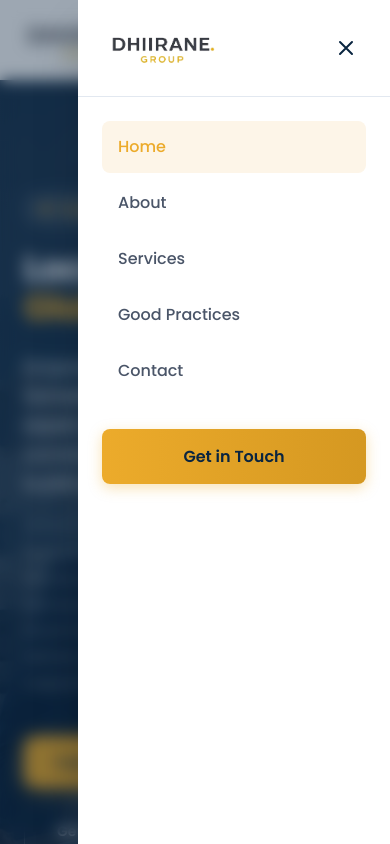
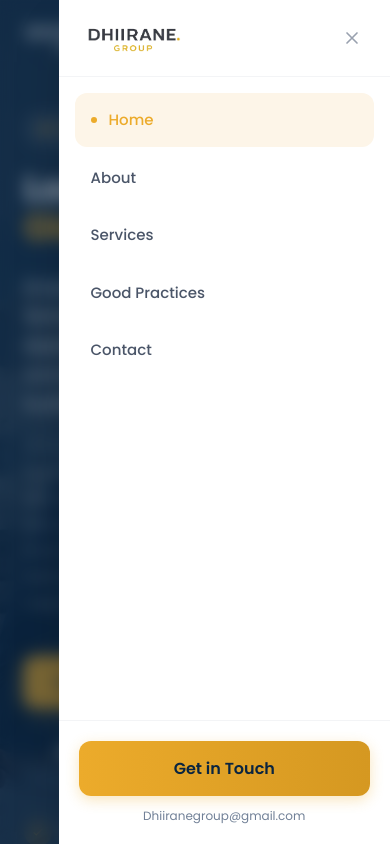
Before and after one commit to ScriptSavvy1/consultant-Website, a Next.js app: page / in a window 390 px wide. Both pictures are taken after a click on the button "Open menu". Shown: the top 844 px of the page. Built offline with nearby package versions, Linux system fonts and the light colour scheme.

Commit message:
feat: modern smart navbar — transparent on hero, frosted glass on scroll, pill nav links, refined mobile drawer

```diff
--- a/src/components/Navbar.tsx
+++ b/src/components/Navbar.tsx
@@ -18,9 +18,10 @@ export default function Navbar() {
     const [isOpen, setIsOpen] = useState(false);
     const [scrolled, setScrolled] = useState(false);
     const pathname = usePathname();
+    const isHomePage = pathname === "/";
 
     useEffect(() => {
-        const handleScroll = () => setScrolled(window.scrollY > 20);
+        const handleScroll = () => setScrolled(window.scrollY > 30);
         window.addEventListener("scroll", handleScroll);
         return () => window.removeEventListener("scroll", handleScroll);
     }, []);
@@ -30,135 +31,168 @@ export default function Navbar() {
         setIsOpen(false);
     }, [pathname]);
 
+    // Lock body scroll when mobile menu is open
+    useEffect(() => {
+        document.body.style.overflow = isOpen ? "hidden" : "";
+        return () => { document.body.style.overflow = ""; };
+    }, [isOpen]);
+
+    // Dynamic styles based on scroll + page
+    const navBg = scrolled
+        ? "bg-white/90 backdrop-blur-xl shadow-[0_1px_3px_rgba(0,0,0,0.08),0_8px_30px_rgba(0,0,0,0.04)]"
+        : isHomePage
+            ? "bg-transparent"
+            : "bg-white";
+
+    const linkColor = scrolled || !isHomePage
+        ? "text-text-body hover:text-secondary"
+        : "text-white/80 hover:text-white";
+
+    const activeLinkColor = scrolled || !isHomePage
+        ? "text-secondary"
+        : "text-white";
+
+    const logoFilter = scrolled || !isHomePage
+        ? ""
+        : "brightness-0 invert";
+
     return (
         <>
-            <nav
-                className={`fixed top-0 left-0 right-0 z-50 transition-all duration-300 ${scrolled
-                    ? "bg-white/95 backdrop-blur-md shadow-[0_2px_20px_rgba(0,0,0,0.06)]"
-                    : "bg-white"
-                    }`}
-            >
+            <nav className={`fixed top-0 left-0 right-0 z-50 transition-all duration-500 ${navBg}`}>
                 <div className="max-w-7xl mx-auto px-4 sm:px-6 lg:px-8">
-                    <div className="flex items-center justify-between h-20">
+                    <div className="flex items-center justify-between h-[72px]">
                         {/* Logo */}
-                        <Link href="/" className="flex items-center group py-2">
+                        <Link href="/" className="flex items-center group py-2 shrink-0">
                             <Image
                                 src={LogoImage}
-                                alt="DCG Logo"
-                                className="h-12 w-auto max-w-[180px] sm:h-14 sm:max-w-[220px] object-contain"
+                                alt="Dhiirane Consulting Group"
+                                className={`h-10 w-auto max-w-[160px] sm:h-11 sm:max-w-[180px] object-contain transition-all duration-500 ${logoFilter}`}
                                 priority
                             />
                         </Link>
 
-                        {/* Desktop Nav — CTA removed, ends at last nav link */}
-                        <div className="hidden lg:flex items-center gap-1">
-                            {navLinks.map((link) => (
+                        {/* Desktop Nav */}
+                        <div className="hidden lg:flex items-center">
+                            <div className="flex items-center gap-0.5 bg-black/[0.04] rounded-full p-1" style={scrolled || !isHomePage ? {} : { background: "rgba(255,255,255,0.08)" }}>
+                                {navLinks.map((link) => {
+                                    const isActive = pathname === link.href;
+                                    return (
                                         <Link
                                             key={link.href}
                                             href={link.href}
-                                    className={`px-4 py-2 rounded-lg text-sm font-medium transition-all duration-200 ${pathname === link.href
-                                        ? "text-primary bg-accent"
-                                        : "text-text-body hover:text-primary hover:bg-accent/50"
+                                            className={`relative px-5 py-2 rounded-full text-[13px] font-medium tracking-wide transition-all duration-300 ${
+                                                isActive
+                                                    ? `${activeLinkColor} bg-white shadow-sm`
+                                                    : `${linkColor}`
                                             }`}
+                                            style={isActive && (!scrolled && isHomePage) ? { background: "rgba(255,255,255,0.15)", boxShadow: "none" } : {}}
                                         >
                                             {link.label}
                                         </Link>
-                            ))}
+                                    );
+                                })}
+                            </div>
                         </div>
 
                         {/* Hamburger */}
                         <button
                             onClick={() => setIsOpen(true)}
-                            className="lg:hidden p-2 rounded-lg hover:bg-accent transition-colors"
+                            className={`lg:hidden p-2.5 rounded-xl transition-colors ${
+                                scrolled || !isHomePage
+                                    ? "hover:bg-gray-100 text-secondary"
+                                    : "hover:bg-white/10 text-white"
+                            }`}
                             aria-label="Open menu"
                         >
-                            <svg
-                                className="w-6 h-6 text-secondary"
-                                fill="none"
-                                viewBox="0 0 24 24"
-                                stroke="currentColor"
-                                strokeWidth={2}
-                            >
-                                <path
-                                    strokeLinecap="round"
-                                    strokeLinejoin="round"
-                                    d="M4 6h16M4 12h16M4 18h16"
-                                />
+                            <svg className="w-5 h-5" fill="none" viewBox="0 0 24 24" stroke="currentColor" strokeWidth={2}>
+                                <path strokeLinecap="round" strokeLinejoin="round" d="M3.75 6.75h16.5M3.75 12h16.5M3.75 17.25h16.5" />
                             </svg>
                         </button>
                     </div>
                 </div>
+
+                {/* Subtle bottom border when scrolled */}
+                <div className={`absolute bottom-0 left-0 right-0 h-px bg-gradient-to-r from-transparent via-border-light to-transparent transition-opacity duration-500 ${scrolled ? "opacity-100" : "opacity-0"}`} />
             </nav>
 
-            {/* Mobile Menu Overlay */}
-            {isOpen && (
-                <div className="fixed inset-0 z-[60] lg:hidden">
+            {/* Mobile Menu */}
             <div
-                        className="absolute inset-0 bg-secondary/40 backdrop-blur-sm"
+                className={`fixed inset-0 z-[60] lg:hidden transition-all duration-300 ${
+                    isOpen ? "visible" : "invisible"
+                }`}
+            >
+                {/* Backdrop */}
+                <div
+                    className={`absolute inset-0 bg-secondary/50 backdrop-blur-sm transition-opacity duration-300 ${
+                        isOpen ? "opacity-100" : "opacity-0"
+                    }`}
                     onClick={() => setIsOpen(false)}
                 />
-                    <div className="absolute right-0 top-0 bottom-0 w-[80%] max-w-sm bg-white shadow-2xl animate-slide-in">
-                        {/* Close Button */}
-                        <div className="flex items-center justify-between p-6 border-b border-border-light">
-                            <div className="flex items-center py-1">
+
+                {/* Panel */}
+                <div
+                    className={`absolute right-0 top-0 bottom-0 w-[85%] max-w-sm bg-white shadow-2xl transition-transform duration-300 ease-out ${
+                        isOpen ? "translate-x-0" : "translate-x-full"
+                    }`}
+                >
+                    {/* Header */}
+                    <div className="flex items-center justify-between p-5 border-b border-gray-100">
                         <Image
                             src={LogoImage}
                             alt="DCG Logo"
-                                    className="h-10 w-auto max-w-[150px] object-contain"
+                            className="h-9 w-auto max-w-[140px] object-contain"
                         />
-                            </div>
                         <button
                             onClick={() => setIsOpen(false)}
-                                className="p-2 rounded-lg hover:bg-accent transition-colors"
+                            className="p-2 rounded-xl hover:bg-gray-100 transition-colors text-gray-400 hover:text-secondary"
                             aria-label="Close menu"
                         >
-                                <svg
-                                    className="w-6 h-6 text-secondary"
-                                    fill="none"
-                                    viewBox="0 0 24 24"
-                                    stroke="currentColor"
-                                    strokeWidth={2}
-                                >
-                                    <path
-                                        strokeLinecap="round"
-                                        strokeLinejoin="round"
-                                        d="M6 18L18 6M6 6l12 12"
-                                    />
+                            <svg className="w-5 h-5" fill="none" viewBox="0 0 24 24" stroke="currentColor" strokeWidth={2}>
+                                <path strokeLinecap="round" strokeLinejoin="round" d="M6 18L18 6M6 6l12 12" />
                             </svg>
                         </button>
                     </div>
 
                     {/* Mobile Links */}
-                        <div className="p-6 space-y-1">
-                            {navLinks.map((link) => (
+                    <div className="p-4 space-y-1">
+                        {navLinks.map((link) => {
+                            const isActive = pathname === link.href;
+                            return (
                                 <Link
                                     key={link.href}
                                     href={link.href}
-                                    className={`block px-4 py-3.5 rounded-lg text-base font-medium transition-all duration-200 ${pathname === link.href
+                                    className={`flex items-center gap-3 px-4 py-3.5 rounded-xl text-[15px] font-medium transition-all duration-200 ${
+                                        isActive
                                             ? "text-primary bg-accent"
-                                        : "text-text-body hover:text-primary hover:bg-accent/50"
+                                            : "text-text-body hover:text-secondary hover:bg-gray-50"
                                     }`}
                                 >
+                                    {isActive && (
+                                        <span className="w-1.5 h-1.5 rounded-full bg-primary" />
+                                    )}
                                     {link.label}
                                 </Link>
-                            ))}
+                            );
+                        })}
                     </div>
 
-                        {/* Mobile CTA — kept here */}
-                        <div className="p-6 pt-2">
+                    {/* Mobile CTA */}
+                    <div className="absolute bottom-0 left-0 right-0 p-5 border-t border-gray-100 bg-white">
                         <Link
                             href="/contact"
-                                className="block text-center bg-gradient-to-r from-primary to-primary-dark text-secondary px-6 py-3.5 rounded-lg font-semibold shadow-[0_4px_14px_rgba(236,171,43,0.35)] hover:shadow-[0_6px_20px_rgba(236,171,43,0.45)] transition-all duration-200"
+                            className="block text-center bg-gradient-to-r from-primary to-primary-dark text-secondary px-6 py-3.5 rounded-xl font-semibold shadow-[0_4px_14px_rgba(236,171,43,0.3)] hover:shadow-[0_6px_20px_rgba(236,171,43,0.4)] transition-all duration-200"
                         >
                             Get in Touch
                         </Link>
+                        <p className="text-center text-xs text-text-light mt-3">
+                            Dhiiranegroup@gmail.com
+                        </p>
                     </div>
                 </div>
             </div>
-            )}
 
-            {/* Spacer for fixed navbar */}
-            <div className="h-20" />
+            {/* Spacer — only on non-home pages where nav is solid */}
+            {!isHomePage && <div className="h-[72px]" />}
         </>
     );
 }
```
Lines whose indentation alone changed are shown as unchanged.
